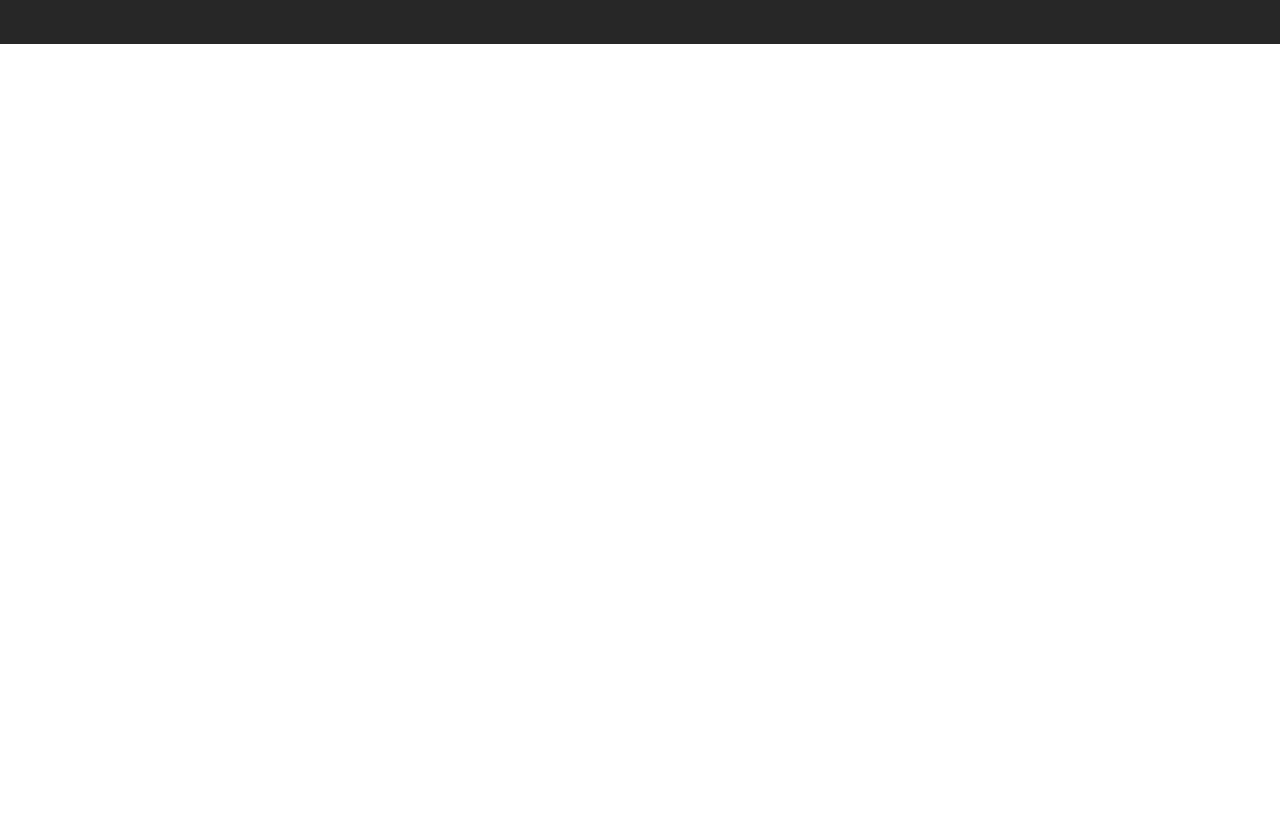
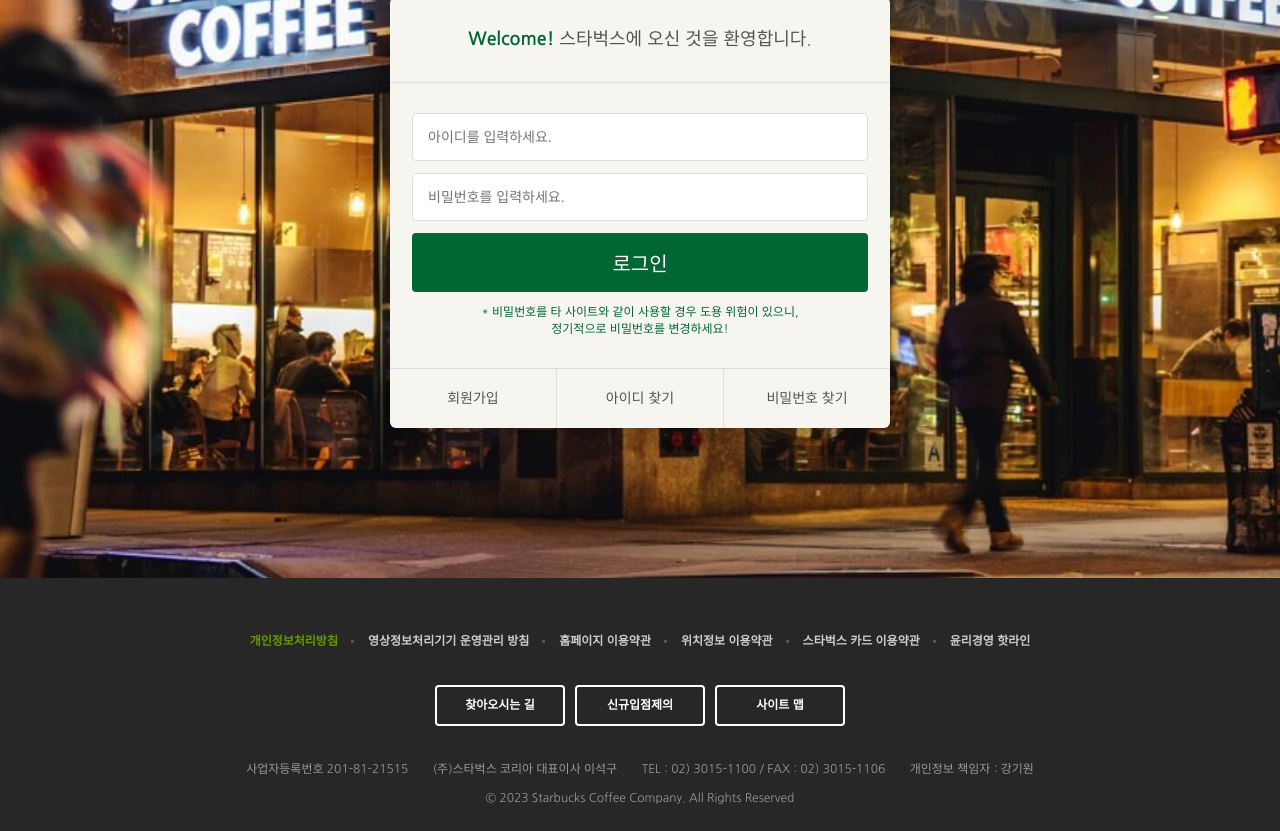
Before and after one commit to KitsuNeko00/starbucks, a plain HTML site: page signin/index.html in a window 1280 px wide. Shown: the part 409-1240 px from the top of the page. Before the commit the page ends 800 px from the top, so only its background shows below. Drawn offline with nearby package versions, Linux system fonts and the light colour scheme.

Commit message:
로그인 페이지 완성

```diff
--- /dev/null
+++ b/css/signin.css
@@ -0,0 +1,79 @@
+.signin {
+  /* margin-top: 120px; */
+  padding: 220px 0 150px;
+  background-image: url('../images/signin_bg.jpg');
+  background-repeat: no-repeat;
+  background-position: center;
+  background-attachment: fixed;
+  background-size: cover;
+}
+
+.signin h1 {
+  color: #fff;
+  font-size: 30px;
+  font-weight: 700;
+  text-align: center;
+  margin-bottom: 24px;
+}
+.signin .signin__card {
+  width: 500px;
+  margin: 0 auto;
+  border-radius: 6px;
+  background-color: #f6f5f0;
+  box-shadow: 2px 2px 20px rgba(0, 0, 0, 0.3);
+  color: #555;
+}
+.signin .signin__card h2 {
+  padding: 30px;
+  font-size: 18px;
+  text-align: center;
+  border-bottom: 1px solid #ddd;
+}
+.signin .signin__card h2 strong {
+  font-weight: 700;
+  color: #006633;
+}
+.signin .signin__card form {
+  padding: 30px 22px;
+}
+.signin .signin__card form input {
+  width: 100%;
+  margin-bottom: 12px;
+  padding: 15px;
+  border: 1px solid #ddd;
+  border-radius: 4px;
+  outline: none;
+  box-sizing: border-box;
+  font-size: 14px;
+}
+.signin .signin__card form [type='submit'] {
+  background-color: #006633;
+  border: none;
+  color: #fff;
+  font-size: 20px;
+  cursor: pointer;
+}
+.signin .signin__card form p {
+  font-size: 12px;
+  color: #006633;
+  text-align: center;
+}
+.signin .signin__card .actions {
+  display: flex;
+  border-top: 1px solid #ddd;
+}
+.signin .signin__card .actions a {
+  flex-grow: 1;
+  flex-basis: 0;
+  text-align: center;
+  padding: 20px;
+  color: #555;
+  font-size: 14px;
+  border-right: 1px solid #ddd;
+}
+.signin .signin__card .actions a:last-child {
+  border-right: none;
+}
+.signin .signin__card .actions a:hover {
+  text-decoration: underline;
+}
--- a/signin/index.html
+++ b/signin/index.html
@@ -34,6 +34,7 @@
       href="https://fonts.googleapis.com/icon?family=Material+Icons"
     />
     <link rel="stylesheet" href="../css/common.css">
+    <link rel="stylesheet" href="../css/signin.css">
     <link
       rel="stylesheet"
       href="https://cdn.jsdelivr.net/npm/reset-css@5.0.1/reset.css"
@@ -382,7 +383,24 @@
     </header>
 
     <section class="signin">
-
+      <h1>로그인</h1>
+      <div class="signin__card">
+        <h2><strong>Welcome!</strong> 스타벅스에 오신 것을 환영합니다.</h2>
+        <form>
+          <input type="text" placeholder="아이디를 입력하세요.">
+          <input type="password" placeholder="비밀번호를 입력하세요.">
+          <input type="submit" value="로그인">
+          <p>
+            * 비밀번호를 타 사이트와 같이 사용할 경우 도용 위험이 있으니, <br>
+            정기적으로 비밀번호를 변경하세요!
+          </p>
+        </form>
+        <div class="actions">
+          <a href="javascript:void(0)">회원가입</a>
+          <a href="javascript:void(0)">아이디 찾기</a>
+          <a href="javascript:void(0)">비밀번호 찾기</a>
+        </div>
+      </div>
     </section>
 
     <!-- FOOTER -->
@@ -426,6 +444,5 @@
         <img src="../images/starbucks_logo_only_text.png" alt="" class="logo" />
       </div>
     </footer>
-
   </body>
 </html>
```
